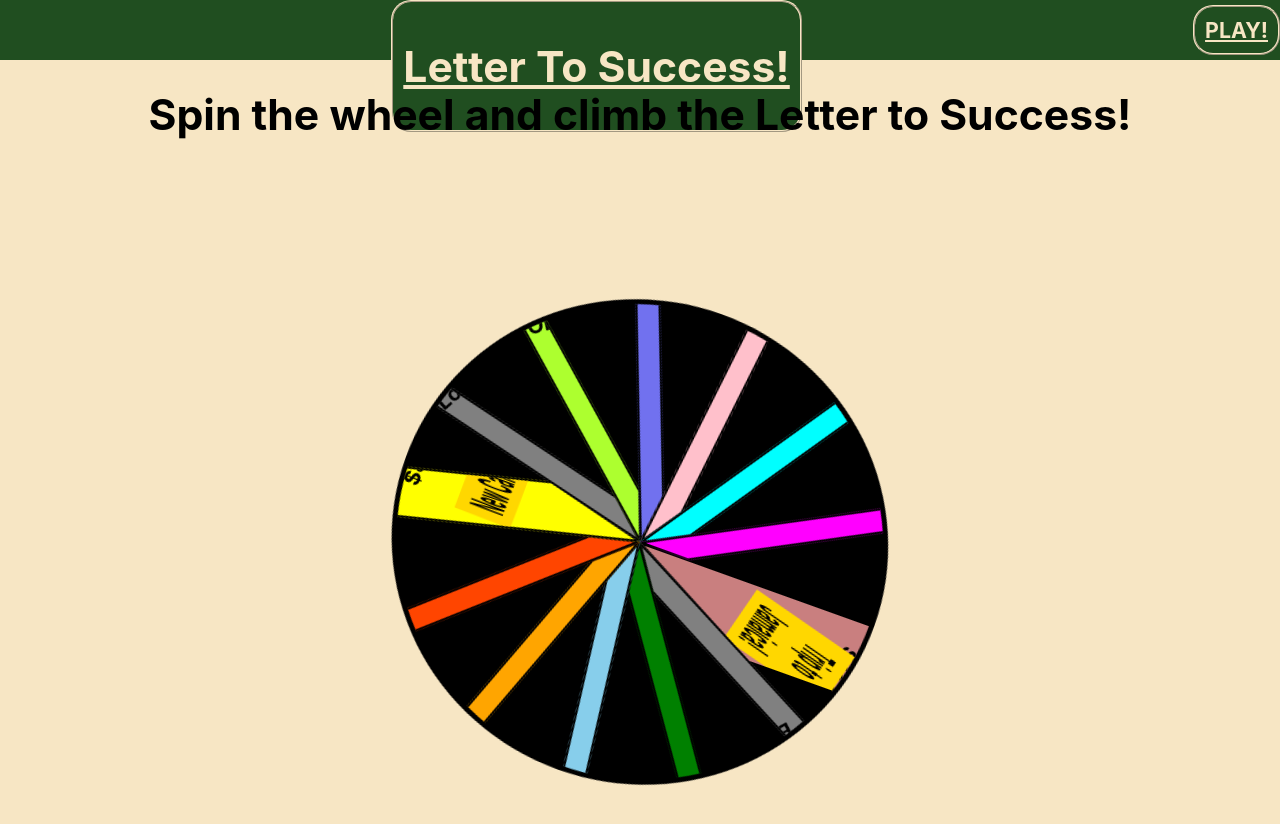
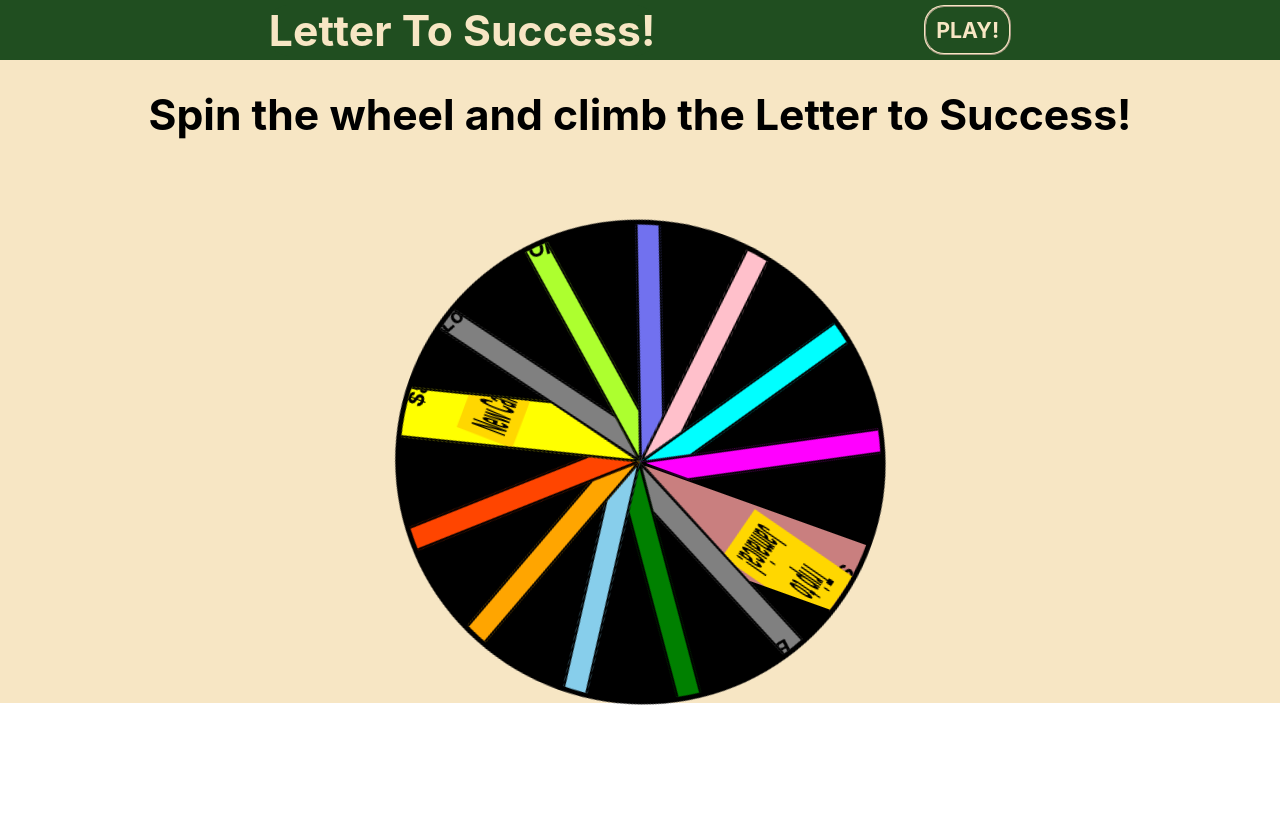
Before and after one commit to OSharpe001/letter-to-success, a React (Create React App) app: page / in a window 1280 px wide. Shown: the top 824 px of the page. After the commit the page ends 800 px from the top, so only its background shows below. Built offline with nearby package versions, Linux system fonts and the light colour scheme.

Commit message:
changes to wheel/interface dimensions&header links

```diff
--- a/src/App.css
+++ b/src/App.css
@@ -18,18 +18,32 @@ header {
   /* font-size: calc(10px + 2vmin); */
   color: var(--secondaryColor);
 }
-header a, .button {
+a {
   font-size: 16pt;
   font-weight: bold;
+  text-decoration: none;
+  border-radius: 20px;
+  color: var(--secondaryColor);
+  background-color: var(--primaryColor);
+}
+a h1 {
+  padding: 0;
+  margin: 0;
+}
+.button {
+  font-size: 16pt;
+  font-weight: bold;
+  text-decoration: none;
+  border-radius: 20px;
+  color: var(--secondaryColor);
+  background-color: var(--primaryColor);
   /* height: 30px; */
   padding: 10px;
   margin: auto;
-  border-radius: 20px;
-  color: var(--secondaryColor);
-  background-color: var(--primaryColor);
+  /* border-radius: 20px; */
   border:ridge 2px var(--secondaryColor);
 }
-header a:hover, .button:hover {
+a:hover, .button:hover {
   color: var(--primaryColor);
   background-color: var(--secondaryColor);
   border:ridge 2px var(--primaryColor);
@@ -64,17 +78,18 @@ li {
   /* border: 2px solid red; */
 }
 .home-page {
-  height:100vh;
+  height: stretch;
   /* justify-content: center; */
   /* justify-self: center; */
   /* justify-items: center; */
   /* align-content: center; */
   /* align-self: center; */
   /* align-content: center; */
+  /* border: 2px solid red; */
 }
 .wheel {
-  margin:  auto;
-  width: 35%;
+  margin: 1vh auto;
+  width: 34.43vw;
   height: 37vw;
   /* background-color: lightgrey; */
   list-style-type: none;
@@ -87,8 +102,8 @@ li {
   overflow: hidden;
 }
 .home-page .wheel {
-  margin: 20vh auto 0;
-  width: 35%;
+  margin: 10vh auto 0;
+  width: 34.43vw;
   height: 37vw;
   background-color: black;
   list-style-type: none;
@@ -96,6 +111,20 @@ li {
   border: 5px solid black;
   animation-name: homepage_wheel;
   animation-duration: 100s;
+  animation-iteration-count: infinite ;
+  animation-timing-function: linear;
+}
+
+.home-page .wheel:hover {
+  margin: 10vh auto 0;
+  width: 34.43vw;
+  height: 37vw;
+  background-color: black;
+  list-style-type: none;
+  border-radius: 50%;
+  border: 5px solid black;
+  animation-name: spinning;
+  animation-duration: 5s;
   animation-iteration-count: infinite ;
   animation-timing-function: linear;
 }
@@ -298,8 +327,8 @@ li {
   /* border: 2px solid red; */
 }
 .spinning {
-  margin:  auto;
-  width: 35%;
+  margin:  1vh auto;
+  width: 34.43vw;
   height: 37vw;
   /* background-color: lightgrey; */
   list-style-type: none;
@@ -552,7 +581,7 @@ li {
   width: 40ch;
 }
 .spin-solve-buy {
-  min-height: 25vh;
+  min-height: 21vh;
   display: flex;
   flex-direction: row;
   /* border: 2px solid black; */
@@ -618,3 +647,6 @@ li {
   height:100vh;
   border: solid 2px red;
 }
+.results-page ul {
+  margin-left: -2vw;
+}
--- a/src/GamePage.js
+++ b/src/GamePage.js
@@ -300,7 +300,7 @@ export default function GamePage(props) {
 
   return (
     <>
-        <h1>GamePage...</h1>
+        {/* <h1>GamePage...</h1> */}
         <div className="game-page">
           <Board
             puzzlePhrase={props.puzzlePhrase}
```
